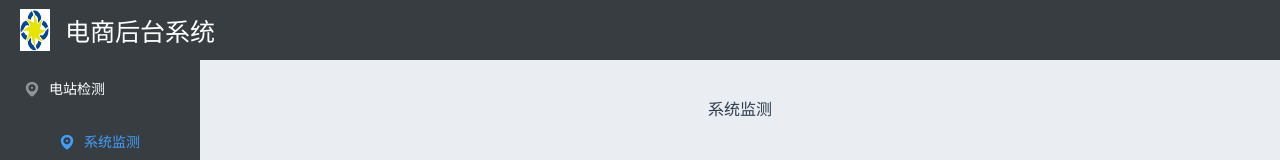
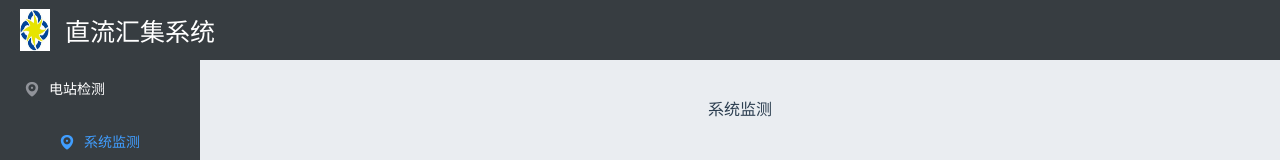
Before and after one commit to MRLYH621/DCCollection, a Vue app in the folder dc/: page /#/SystemMonitor in a window 1280 px wide. Shown: the top 160 px of the page. Built offline with nearby package versions, Linux system fonts and the light colour scheme.

Commit message:
提交Home修改

```diff
--- a/dc/src/components/Home.vue
+++ b/dc/src/components/Home.vue
@@ -3,7 +3,7 @@
     <el-header>
       <div class="header-container">
         <img class="header-nav-img" src="../assets/logo.jpg" alt="无" />
-        <span>电商后台系统</span>
+        <span>直流汇集系统</span>
       </div>
     </el-header>
     <!-- 页面主体区域 -->
```
